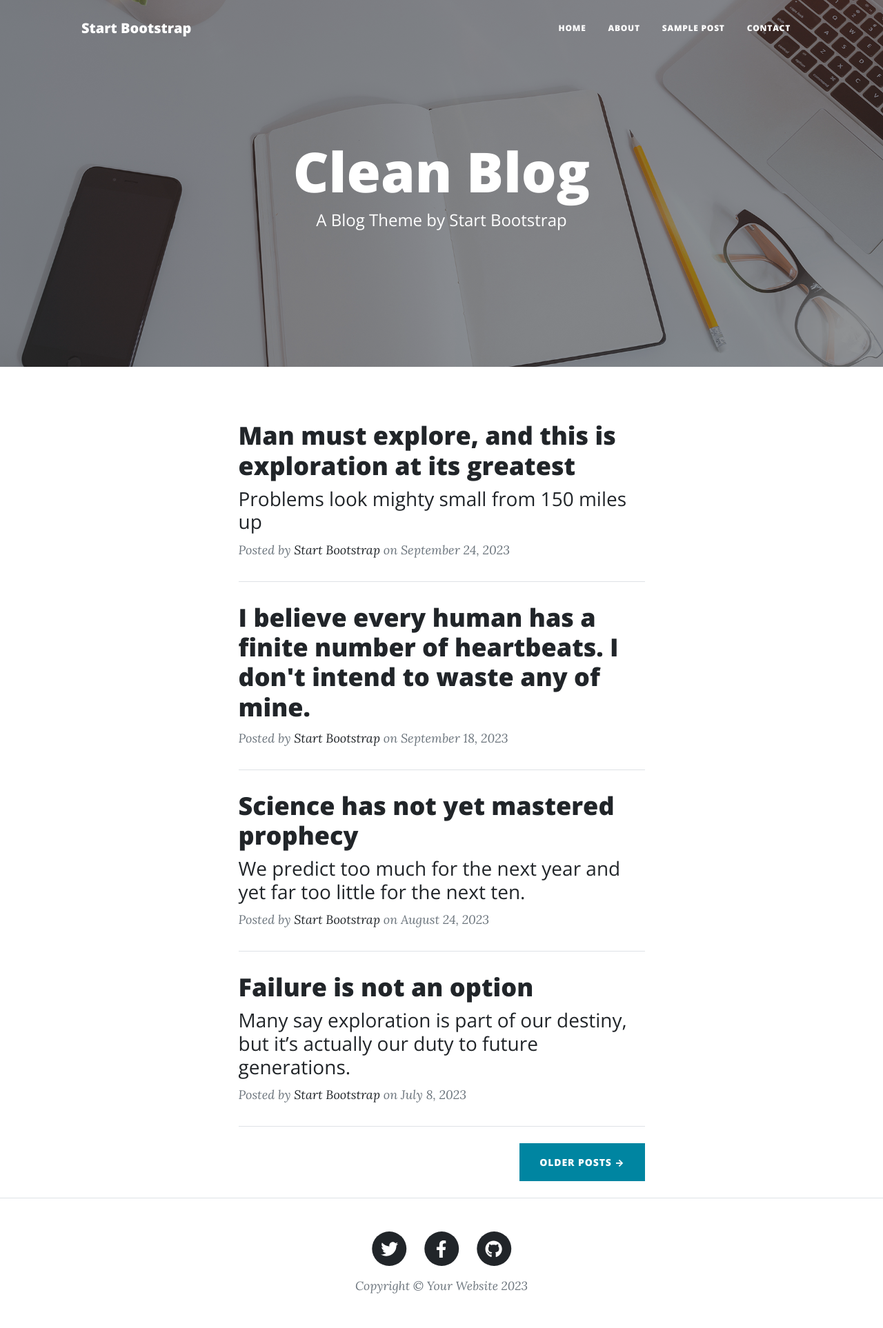
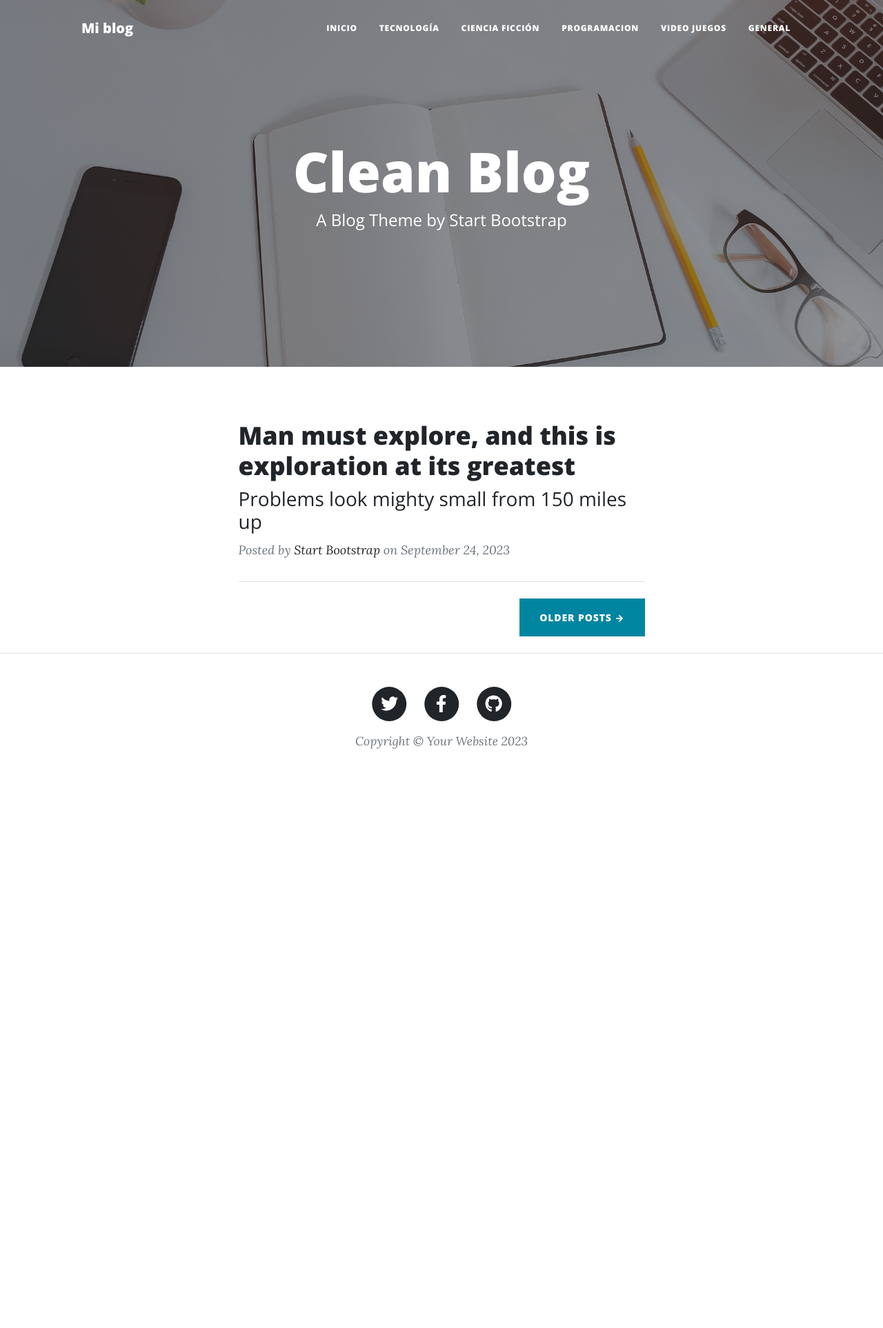
Before and after one commit to TimboAG/Blog-Basico, a Django app: page / in a window 1280 px wide. Shown: the whole page at 69% size. After the commit the page ends 1086 px from the top, so only its background shows below. Run offline with Django 4.2, Linux system fonts and the light colour scheme; some libraries are stand-ins or nearby versions.

Commit message:
vistas, separacion en bloques

```diff
--- a/proyectos/django_blog/aplicaciones/blog/urls.py
+++ b/proyectos/django_blog/aplicaciones/blog/urls.py
@@ -1,7 +1,8 @@
 from django.contrib import admin
 from django.urls import path
-from .views import home
+from .views import home, general
 
 urlpatterns = [
     path('', home, name="index"),
+    path('general/', general, name="general")
 ]
--- a/proyectos/django_blog/aplicaciones/blog/views.py
+++ b/proyectos/django_blog/aplicaciones/blog/views.py
@@ -3,3 +3,6 @@ from django.shortcuts import render
 # Create your views here.
 def home(request):
     return render(request, "index.html")
+
+def general(request):
+    return render(request, "general.html")
--- /dev/null
+++ b/proyectos/django_blog/templates/base.html
@@ -0,0 +1,142 @@
+{% load static %}
+<!DOCTYPE html>
+<html lang="en">
+  <head>
+    <meta charset="utf-8" />
+    <meta
+      name="viewport"
+      content="width=device-width, initial-scale=1, shrink-to-fit=no"
+    />
+    <meta name="description" content="" />
+    <meta name="author" content="" />
+    <title>{% block titulo %}{% endblock titulo %}</title>
+    <link
+      rel="icon"
+      type="image/x-icon"
+      href="{% static 'assets/favicon.ico' %}"
+    />
+    <!-- Font Awesome icons (free version)-->
+    <script
+      src="https://use.fontawesome.com/releases/v6.3.0/js/all.js"
+      crossorigin="anonymous"
+    ></script>
+    <!-- Google fonts-->
+    <link
+      href="https://fonts.googleapis.com/css?family=Lora:400,700,400italic,700italic"
+      rel="stylesheet"
+      type="text/css"
+    />
+    <link
+      href="https://fonts.googleapis.com/css?family=Open+Sans:300italic,400italic,600italic,700italic,800italic,400,300,600,700,800"
+      rel="stylesheet"
+      type="text/css"
+    />
+    <!-- Core theme CSS (includes Bootstrap)-->
+    <link href="{% static 'css/styles.css' %}  " rel="stylesheet" />
+  </head>
+  <body>
+    {% block menu %}
+    <!-- Navigation-->
+    <nav class="navbar navbar-expand-lg navbar-light" id="mainNav">
+      <div class="container px-4 px-lg-5">
+        <a class="navbar-brand" href="{% url 'blog:index' %}">Mi blog </a>
+        <button
+          class="navbar-toggler"
+          type="button"
+          data-bs-toggle="collapse"
+          data-bs-target="#navbarResponsive"
+          aria-controls="navbarResponsive"
+          aria-expanded="false"
+          aria-label="Toggle navigation"
+        >
+          Menu
+          <i class="fas fa-bars"></i>
+        </button>
+        <div class="collapse navbar-collapse" id="navbarResponsive">
+          <ul class="navbar-nav ms-auto py-4 py-lg-0">
+            <li class="nav-item">
+              <a
+                class="nav-link px-lg-3 py-3 py-lg-4"
+                href="{% url 'blog:index' %}"
+                >Inicio</a
+              >
+            </li>
+            <li class="nav-item">
+              <a class="nav-link px-lg-3 py-3 py-lg-4" href="about.html"
+                >Tecnología</a
+              >
+            </li>
+            <li class="nav-item">
+              <a class="nav-link px-lg-3 py-3 py-lg-4" href="post.html"
+                >Ciencia ficción</a
+              >
+            </li>
+            <li class="nav-item">
+              <a class="nav-link px-lg-3 py-3 py-lg-4" href="contact.html"
+                >Programacion</a
+              >
+            </li>
+            <li class="nav-item">
+              <a class="nav-link px-lg-3 py-3 py-lg-4" href="contact.html"
+                >Video juegos</a
+              >
+            </li>
+            <li class="nav-item">
+              <a
+                class="nav-link px-lg-3 py-3 py-lg-4"
+                href="{% url 'blog:general' %}"
+                >General</a
+              >
+            </li>
+          </ul>
+        </div>
+      </div>
+    </nav>
+    {% endblock menu %}
+    <!-- Page Header-->
+    {% block cuerpo %} {% endblock cuerpo %} {% block footer %}
+    <!-- Footer-->
+    <footer class="border-top">
+      <div class="container px-4 px-lg-5">
+        <div class="row gx-4 gx-lg-5 justify-content-center">
+          <div class="col-md-10 col-lg-8 col-xl-7">
+            <ul class="list-inline text-center">
+              <li class="list-inline-item">
+                <a href="#!">
+                  <span class="fa-stack fa-lg">
+                    <i class="fas fa-circle fa-stack-2x"></i>
+                    <i class="fab fa-twitter fa-stack-1x fa-inverse"></i>
+                  </span>
+                </a>
+              </li>
+              <li class="list-inline-item">
+                <a href="#!">
+                  <span class="fa-stack fa-lg">
+                    <i class="fas fa-circle fa-stack-2x"></i>
+                    <i class="fab fa-facebook-f fa-stack-1x fa-inverse"></i>
+                  </span>
+                </a>
+              </li>
+              <li class="list-inline-item">
+                <a href="#!">
+                  <span class="fa-stack fa-lg">
+                    <i class="fas fa-circle fa-stack-2x"></i>
+                    <i class="fab fa-github fa-stack-1x fa-inverse"></i>
+                  </span>
+                </a>
+              </li>
+            </ul>
+            <div class="small text-center text-muted fst-italic">
+              Copyright &copy; Your Website 2023
+            </div>
+          </div>
+        </div>
+      </div>
+    </footer>
+    {% endblock footer %}
+    <!-- Bootstrap core JS-->
+    <script src="https://cdn.jsdelivr.net/npm/bootstrap@5.2.3/dist/js/bootstrap.bundle.min.js"></script>
+    <!-- Core theme JS-->
+    <script src="{% static 'js/scripts.js' %}  "></script>
+  </body>
+</html>
--- a/proyectos/django_blog/templates/index.html
+++ b/proyectos/django_blog/templates/index.html
@@ -1,84 +1,9 @@
-{% load static %}
-<!DOCTYPE html>
-<html lang="en">
-  <head>
-    <meta charset="utf-8" />
-    <meta
-      name="viewport"
-      content="width=device-width, initial-scale=1, shrink-to-fit=no"
-    />
-    <meta name="description" content="" />
-    <meta name="author" content="" />
-    <title>Blog - Start Bootstrap Theme</title>
-    <link
-      rel="icon"
-      type="image/x-icon"
-      href="{% static 'assets/favicon.ico' %}"
-    />
-    <!-- Font Awesome icons (free version)-->
-    <script
-      src="https://use.fontawesome.com/releases/v6.3.0/js/all.js"
-      crossorigin="anonymous"
-    ></script>
-    <!-- Google fonts-->
-    <link
-      href="https://fonts.googleapis.com/css?family=Lora:400,700,400italic,700italic"
-      rel="stylesheet"
-      type="text/css"
-    />
-    <link
-      href="https://fonts.googleapis.com/css?family=Open+Sans:300italic,400italic,600italic,700italic,800italic,400,300,600,700,800"
-      rel="stylesheet"
-      type="text/css"
-    />
-    <!-- Core theme CSS (includes Bootstrap)-->
-    <link href="{% static 'css/styles.css' %}  " rel="stylesheet" />
-  </head>
-  <body>
-    <!-- Navigation-->
-    <nav class="navbar navbar-expand-lg navbar-light" id="mainNav">
-      <div class="container px-4 px-lg-5">
-        <a class="navbar-brand" href="index.html">Start Bootstrap</a>
-        <button
-          class="navbar-toggler"
-          type="button"
-          data-bs-toggle="collapse"
-          data-bs-target="#navbarResponsive"
-          aria-controls="navbarResponsive"
-          aria-expanded="false"
-          aria-label="Toggle navigation"
-        >
-          Menu
-          <i class="fas fa-bars"></i>
-        </button>
-        <div class="collapse navbar-collapse" id="navbarResponsive">
-          <ul class="navbar-nav ms-auto py-4 py-lg-0">
-            <li class="nav-item">
-              <a class="nav-link px-lg-3 py-3 py-lg-4" href="index.html"
-                >Home</a
-              >
-            </li>
-            <li class="nav-item">
-              <a class="nav-link px-lg-3 py-3 py-lg-4" href="about.html"
-                >About</a
-              >
-            </li>
-            <li class="nav-item">
-              <a class="nav-link px-lg-3 py-3 py-lg-4" href="post.html"
-                >Sample Post</a
-              >
-            </li>
-            <li class="nav-item">
-              <a class="nav-link px-lg-3 py-3 py-lg-4" href="contact.html"
-                >Contact</a
-              >
-            </li>
-          </ul>
-        </div>
-      </div>
-    </nav>
-    <!-- Page Header-->
+{% extends "base.html" %} {% load static %}
+<!---->
 
+{% block titulo %}Principal {% endblock titulo%}
+<!---->
+{% block cuerpo %}
 <header
   class="masthead"
   style="background-image: url('{% static 'assets/img/home-bg.jpg' %}')"
@@ -117,105 +42,12 @@
       <!-- Divider-->
       <hr class="my-4" />
       <!-- Post preview-->
-          <div class="post-preview">
-            <a href="post.html"
-              ><h2 class="post-title">
-                I believe every human has a finite number of heartbeats. I don't
-                intend to waste any of mine.
-              </h2></a
-            >
-            <p class="post-meta">
-              Posted by
-              <a href="#!">Start Bootstrap</a>
-              on September 18, 2023
-            </p>
-          </div>
-          <!-- Divider-->
-          <hr class="my-4" />
-          <!-- Post preview-->
-          <div class="post-preview">
-            <a href="post.html">
-              <h2 class="post-title">Science has not yet mastered prophecy</h2>
-              <h3 class="post-subtitle">
-                We predict too much for the next year and yet far too little for
-                the next ten.
-              </h3>
-            </a>
-            <p class="post-meta">
-              Posted by
-              <a href="#!">Start Bootstrap</a>
-              on August 24, 2023
-            </p>
-          </div>
-          <!-- Divider-->
-          <hr class="my-4" />
-          <!-- Post preview-->
-          <div class="post-preview">
-            <a href="post.html">
-              <h2 class="post-title">Failure is not an option</h2>
-              <h3 class="post-subtitle">
-                Many say exploration is part of our destiny, but it’s actually
-                our duty to future generations.
-              </h3>
-            </a>
-            <p class="post-meta">
-              Posted by
-              <a href="#!">Start Bootstrap</a>
-              on July 8, 2023
-            </p>
-          </div>
-          <!-- Divider-->
-          <hr class="my-4" />
       <!-- Pager-->
       <div class="d-flex justify-content-end mb-4">
-            <a class="btn btn-primary text-uppercase" href="#!"
-              >Older Posts →</a
-            >
+        <a class="btn btn-primary text-uppercase" href="#!">Older Posts →</a>
       </div>
     </div>
   </div>
 </div>
-    <!-- Footer-->
-    <footer class="border-top">
-      <div class="container px-4 px-lg-5">
-        <div class="row gx-4 gx-lg-5 justify-content-center">
-          <div class="col-md-10 col-lg-8 col-xl-7">
-            <ul class="list-inline text-center">
-              <li class="list-inline-item">
-                <a href="#!">
-                  <span class="fa-stack fa-lg">
-                    <i class="fas fa-circle fa-stack-2x"></i>
-                    <i class="fab fa-twitter fa-stack-1x fa-inverse"></i>
-                  </span>
-                </a>
-              </li>
-              <li class="list-inline-item">
-                <a href="#!">
-                  <span class="fa-stack fa-lg">
-                    <i class="fas fa-circle fa-stack-2x"></i>
-                    <i class="fab fa-facebook-f fa-stack-1x fa-inverse"></i>
-                  </span>
-                </a>
-              </li>
-              <li class="list-inline-item">
-                <a href="#!">
-                  <span class="fa-stack fa-lg">
-                    <i class="fas fa-circle fa-stack-2x"></i>
-                    <i class="fab fa-github fa-stack-1x fa-inverse"></i>
-                  </span>
-                </a>
-              </li>
-            </ul>
-            <div class="small text-center text-muted fst-italic">
-              Copyright &copy; Your Website 2023
-            </div>
-          </div>
-        </div>
-      </div>
-    </footer>
-    <!-- Bootstrap core JS-->
-    <script src="https://cdn.jsdelivr.net/npm/bootstrap@5.2.3/dist/js/bootstrap.bundle.min.js"></script>
-    <!-- Core theme JS-->
-    <script src="{% static 'js/scripts.js' %}  "></script>
-  </body>
-</html>
+
+{% endblock cuerpo %}
```
Also changed, not shown: proyectos/django_blog/templates/general.html (added, +8 -0 lines). Lines whose indentation alone changed are shown as unchanged.
